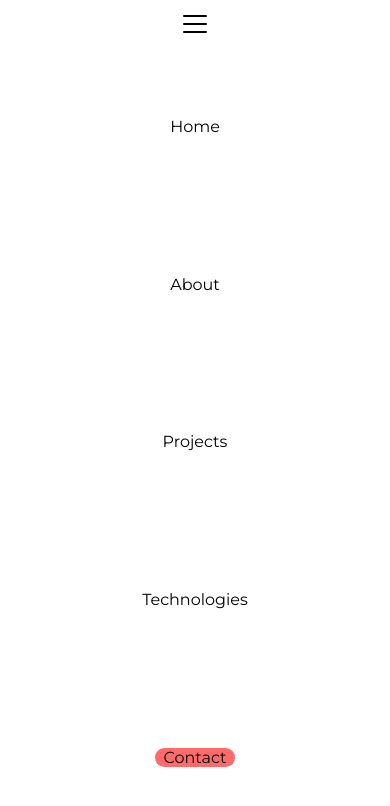
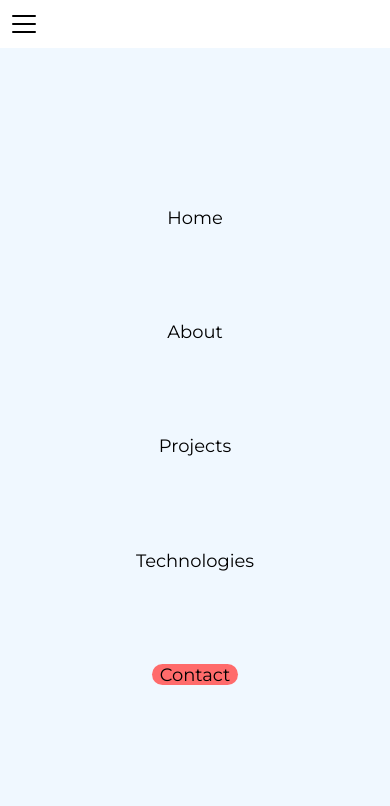
Before and after one commit to JavierAChacon/minimalist_repo, a React (Vite) app: page / in a window 390 px wide. Shown: the top 806 px of the page. Built offline with nearby package versions, Linux system fonts and the light colour scheme.

Commit message:
first try of navbar

```diff
--- a/src/Styles/navbar.css
+++ b/src/Styles/navbar.css
@@ -1,29 +1,28 @@
 .navbar{
+  height: 3rem;
   display: flex;
-  justify-content: center;
-  height: 3rem;
-  align-items: center;
+  position: fixed;
+  width: 100%;
 }
 
 .navbar ul{
+  min-width: 35rem;
+  width: 40%;
+  max-width: 45rem;
+  list-style: none;
+  margin: 0 auto;
+}
+
+.navbar .links{
   display: flex;
   justify-content: space-between;
-  list-style: none;
-  border-style: solid;
-  border-top: none;
-  border-left: none;
-  border-right: none;
-  border-width: 0.15rem;
-  padding-bottom: 0.5rem;
-  width:35%;
-  max-width: 45rem;
-  min-width: 30rem;
 }
 
 .navbar a{
   text-decoration: none;
   color: black;
-  font-size: 1rem;
+  font-size: 1.12rem;
+  font-weight: 400;
 }
 
 .navbar button{
@@ -39,27 +38,38 @@
 }
 
 
-@media screen and (max-width: 960px){
+@media screen and (max-width: 768px){
   header.navbar{
     flex-direction: column;
-    justify-content: space-around;
+    justify-content: space-between;
     height: 100vh;
     width: 100vw;
+    position: absolute;
+    z-index: 1;
   }
 
   .hamburger{
-    display: flex;
+    display: block;
   }
 
   .navbar ul{
+    display: flex;
     border: none;
-    flex-direction: column;
     align-items: center;
     justify-content: space-around;
-    height: calc(100% - 48px);
+    height: 100%;
     min-width: 0;
     width: 100%;
     max-width: 100%;
+    background-color: aliceblue;
+  }
+
+  .navbar .links{
+    display: flex;
+    flex-direction: column;
+    justify-content: space-between;
+    align-items: center;
+    height: 60%;
   }
 
 }
--- a/src/components/Navbar.jsx
+++ b/src/components/Navbar.jsx
@@ -12,14 +12,16 @@ const Navbar = () => {
   return (
     <header className='navbar'>
       <div className='hamburger'>
-      <Hamburger rounded size={24} duration={0.45} direction="right"  distance="lg"/>
+        <Hamburger rounded size={24} duration={0.45} direction="right"  distance="lg"/>
       </div>
       <ul>
+        <div className='links'>
         <li><a href="">Home</a></li>
         <li><a href="">About</a></li>
         <li><a href="">Projects</a></li>
         <li><a href="">Technologies</a></li>
         <button><a href="">Contact</a></button>
+        </div>
       </ul>
     </header>
   )
```
